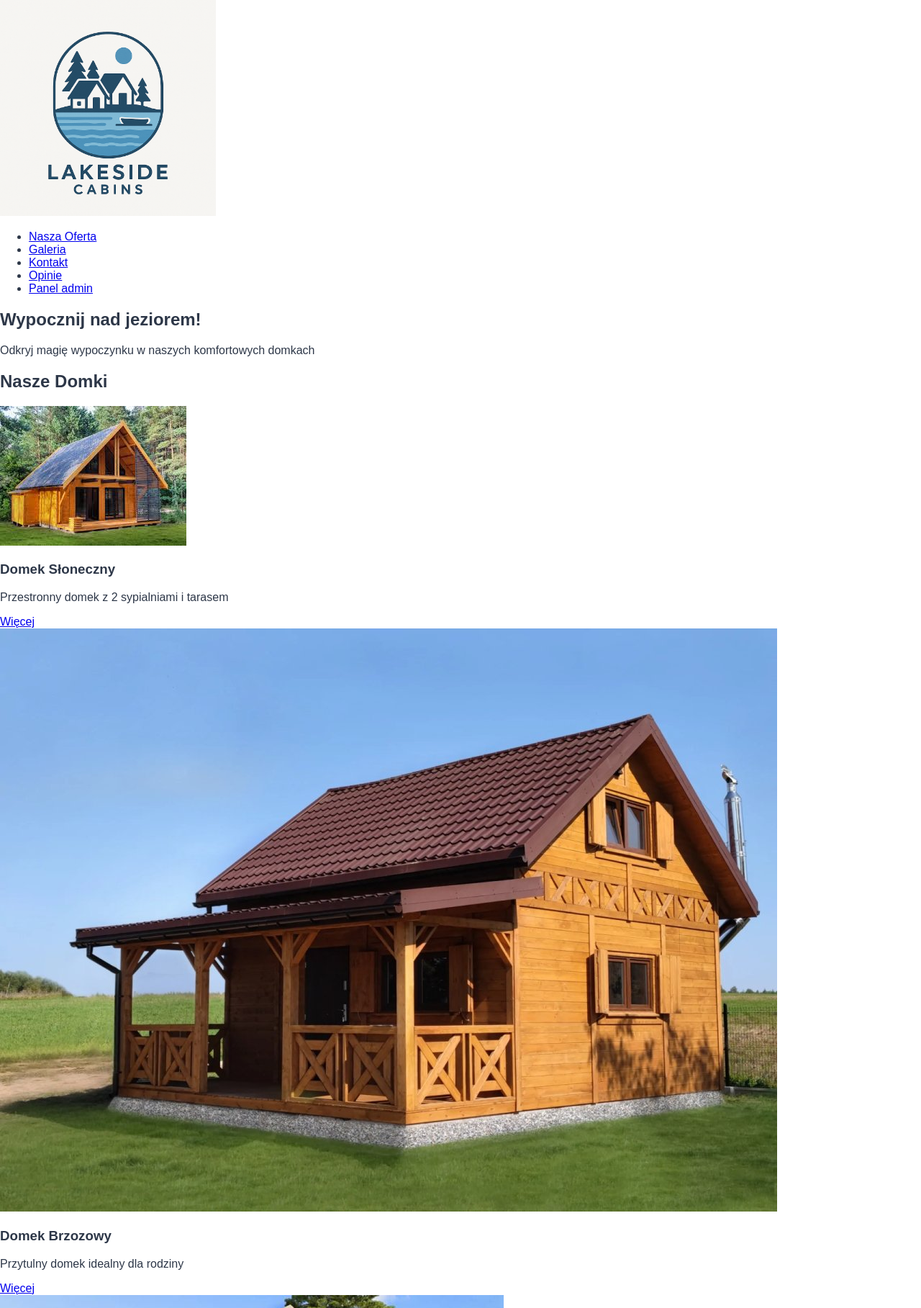
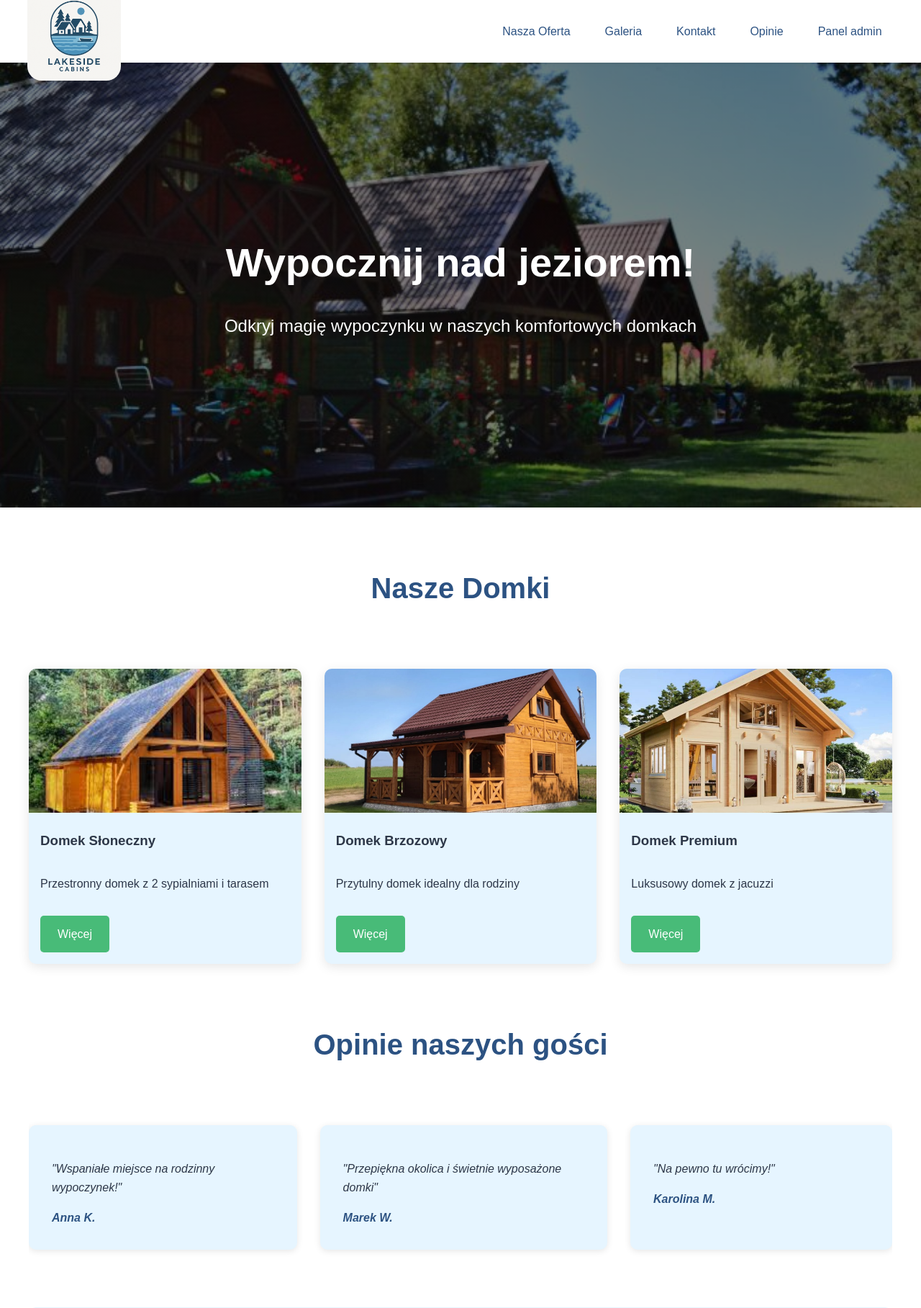
Before and after one commit to GGTeacherOP/Domek_Cudecki_Glaz, a PHP site: page / in a window 1280 px wide. Shown: the top 1817 px of the page at 72% size. Run offline with PHP 8.4, Linux system fonts and the light colour scheme.

Commit message:
dodałem sporo styli ale nie jest idealnie (i trzeba stworzyć te podstrony)

```diff
--- a/css/style.css
+++ b/css/style.css
@@ -1,21 +1,261 @@
+/* Zmienne globalne - definicje kolorów i podstawowych wartości */
+/* tutaj sa wszystkie kolory i żeby się do nich odnieść to trzeba var(--primary-color) na przyklad */
 :root {
     --primary-color: #2c5282;
     --secondary-color: #4299e1;
+    --accent-color: #48bb78;
     --text-color: #2d3748;
-    --light-bg: #f7fafc;
+    --light-bg: #e6f5ff;
 }
 
+/* Podstawowe style dla całej strony */
 body {
     margin: 0;
     font-family: 'Arial', sans-serif;
     color: var(--text-color);
+    line-height: 1.6;
 }
 
+/* Style dla nagłówka strony - fixed header */
+header {
+    background: white;
+    box-shadow: 0 1px 5px rgba(0,0,0,0.1);
+    padding: 0.7rem 3%; /* rem jest fajne bo się dostosowuje do wielkości czcionki */
+    position: fixed;
+    width: 94%;
+    top: 0;
+    z-index: 1000;
+    display: flex;
+    align-items: center;
+    justify-content: space-between;
+    height: 65px;
+}
+
+/* Style dla logo w nagłówku */
+.logo {
+    width: 130px;
+    height: auto;
+}
+
+/* Główna nawigacja */
+nav {
+    flex: 1;
+}
+
+/* Lista elementów nawigacji */
+nav ul {
+    display: flex;
+    list-style: none;
+    gap: 1rem;
+    justify-content: flex-end;
+    padding: 0;
+    margin: 0;
+}
+
+/* Linki w nawigacji */
+nav a {
+    text-decoration: none;
+    color: var(--primary-color);
+    font-weight: 500;
+    font-size: 1rem;
+    padding: 0.4rem 1rem;
+    border-radius: 3px;
+    transition: all 0.3s ease; /* to tak żeby płynnie było przy najechaniu */
+}
+
+/* Efekt hover na linkach nawigacji */
+nav a:hover {
+    background: var(--secondary-color);
+    color: white;
+}
+
+/* Sekcja hero z tłem i nakładką */
+.hero {
+    height: 80vh;
+    background: linear-gradient(rgba(0,0,0,0.5), rgba(0,0,0,0.5)), url('../assets/hero-bg.jpg');
+    background-size: cover;
+    background-position: center;
+    display: flex;
+    align-items: center;
+    justify-content: center;
+    text-align: center;
+    color: white;
+    margin-top: 65px;
+}
+
+/* Kontener treści w sekcji hero */
+.hero-content {
+    padding: 2rem;
+}
+
+/* Nagłówek w sekcji hero */
+.hero h1 {
+    font-size: 3.5rem;
+    margin-bottom: 1rem;
+}
+
+/* Paragraf w sekcji hero */
+.hero p {
+    font-size: 1.5rem;
+}
+
+/* Główny kontener treści */
+main {
+    max-width: 1200px;
+    margin: 0 auto;
+    padding: 2rem;
+}
+
+/* Nagłówki sekcji oferty i opinii */
+.oferta-skrot h2,
+.opinie h2 {
+    text-align: center;
+    font-size: 2.5rem;
+    margin: 3rem 0;
+    color: var(--primary-color);
+}
+
+/* Kontener dla kart domków */
+.domki-container {
+    display: grid;
+    grid-template-columns: repeat(auto-fit, minmax(300px, 1fr));
+    gap: 2rem;
+    padding: 2rem 0;
+}
+
+/* Style pojedynczej karty domku */
+.domek-karta {
+    background: var(--light-bg);
+    border-radius: 10px;
+    overflow: hidden;
+    box-shadow: 0 4px 15px rgba(0,0,0,0.1);
+    transition: transform 0.3s ease;
+}
+
+/* Efekt hover na karcie domku */
+.domek-karta:hover {
+    transform: translateY(-5px);
+}
+
+/* Obrazek w karcie domku */
+.domek-karta img {
+    width: 100%;
+    height: 200px;
+    object-fit: cover;
+}
+
+/* Tekst w karcie domku */
+.domek-karta h3,
+.domek-karta p {
+    padding: 1rem;
+    margin: 0;
+}
+
+/* Przycisk "Więcej" */
+.btn-wiecej {
+    display: inline-block;
+    padding: 0.8rem 1.5rem;
+    background: var(--accent-color);
+    color: white;
+    text-decoration: none;
+    margin: 1rem;
+    border-radius: 5px;
+    transition: background 0.3s ease;
+}
+
+/* Efekt hover na przycisku "Więcej" */
+.btn-wiecej:hover {
+    background: #38a169;
+}
+
+/* Kontener opinii */
+.opinie-container {
+    display: flex;
+    gap: 2rem;
+    overflow-x: auto;
+    padding: 2rem 0;
+}
+
+/* Pojedyncza opinia */
+.opinia {
+    background: var(--light-bg);
+    padding: 2rem;
+    border-radius: 10px;
+    min-width: 300px;
+    box-shadow: 0 2px 10px rgba(0,0,0,0.1);
+}
+
+/* Tekst opinii */
+.opinia p {
+    font-style: italic;
+    margin-bottom: 1rem;
+}
+
+/* Autor opinii */
+.opinia cite {
+    color: var(--primary-color);
+    font-weight: bold;
+}
+
+/* Sekcja Call-to-Action */
+.cta {
+    text-align: center;
+    padding: 4rem 0;
+    background: var(--light-bg);
+    margin: 3rem 0;
+    border-radius: 10px;
+}
+
+/* Przycisk rezerwacji */
+.btn-rezerwuj {
+    display: inline-block;
+    padding: 1rem 2rem;
+    background: var(--accent-color);
+    color: white;
+    text-decoration: none;
+    font-size: 1.2rem;
+    border-radius: 5px;
+    transition: all 0.3s ease;
+}
+
+/* Efekt hover na przycisku rezerwacji */
+.btn-rezerwuj:hover {
+    background: #38a169;
+    transform: scale(1.05);
+}
+
+/* Stopka */
 footer {
     background: var(--primary-color);
     color: white;
-    padding: 2rem;
+    padding: 3rem 5%;
 }
-.logo{
-    width: 300px;
+
+/* Kontener treści stopki */
+.footer-content {
+    max-width: 1200px;
+    margin: 0 auto;
+    display: grid;
+    grid-template-columns: repeat(auto-fit, minmax(250px, 1fr));
+    gap: 2rem;
 }
+
+/* Linki social media w stopce */
+.social-link {
+    display: block;
+    color: white;
+    text-decoration: none;
+    margin: 0.5rem 0;
+    transition: color 0.3s ease;
+}
+
+/* Efekt hover na linkach social media */
+.social-link:hover {
+    color: var(--secondary-color);
+}
+
+/* Dodatkowe style dla logo */
+.logo {
+    padding-top: 15px;
+    border-radius: 20px;
+}
--- a/index.php
+++ b/index.php
@@ -8,9 +8,7 @@
 </head>
 <body>
     <header>
-        <div class="logo">
-            <img src="assets/logo.png" alt="Logo Domki Letniskowe" class="logo">
-        </div>
+        <a href="index.php"><img src="assets/logo.png" alt="Logo Domki Letniskowe" class="logo"></a>
         <nav>
             <ul>
                 <li><a href="oferta.php">Nasza Oferta</a></li>
```
Also changed, not shown: assets/hero-bg.jpg (added).
